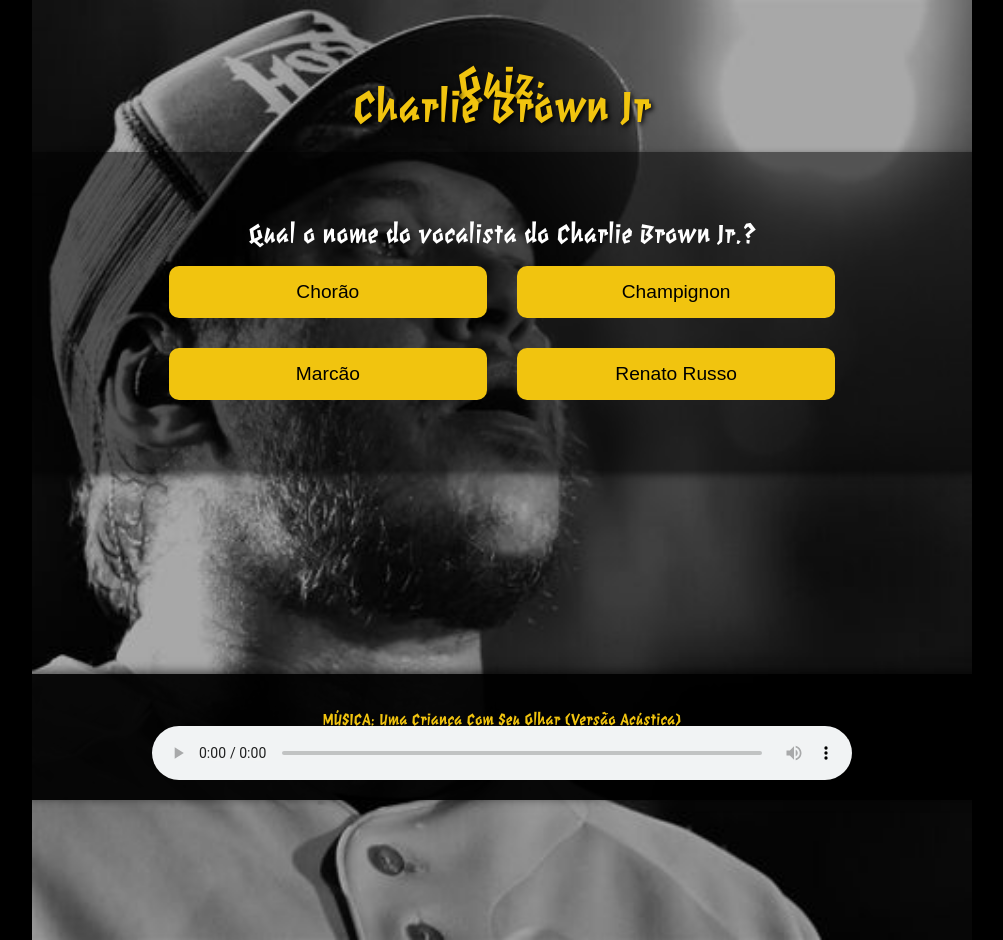
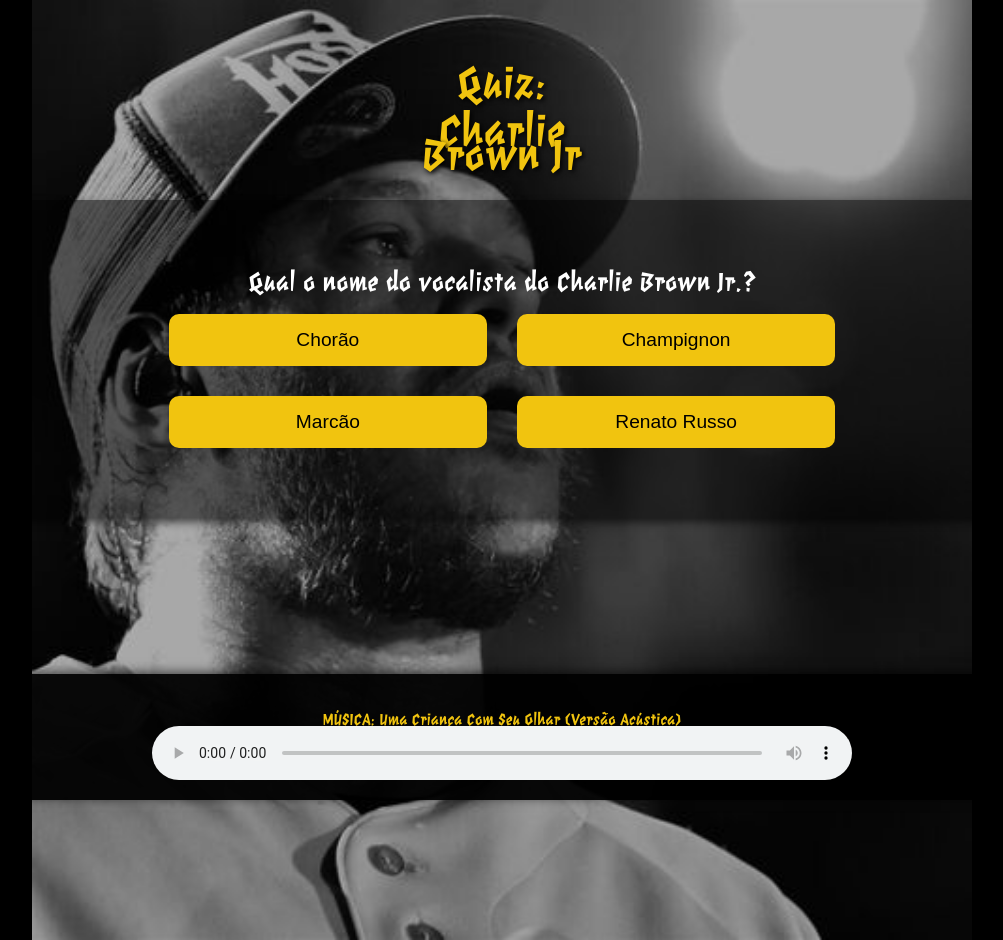
Before and after one commit to charlibriano/Quiz-CBJR, a plain HTML site: page index.html in a window 1280 px wide. Shown: the whole page, without its empty margins (138-1141 px from the left). Drawn offline with Linux system fonts and the light colour scheme.

Commit message:
Update index.html

```diff
--- a/index.html
+++ b/index.html
@@ -170,7 +170,7 @@
 </head>
 <body>
   <header>
-    <h1>Quiz: <br> Charlie Brown Jr</h1>
+    <h1>Quiz: <br> <br> Charlie <br> Brown Jr</h1>
   </header>
 
   <div class="container">
```
